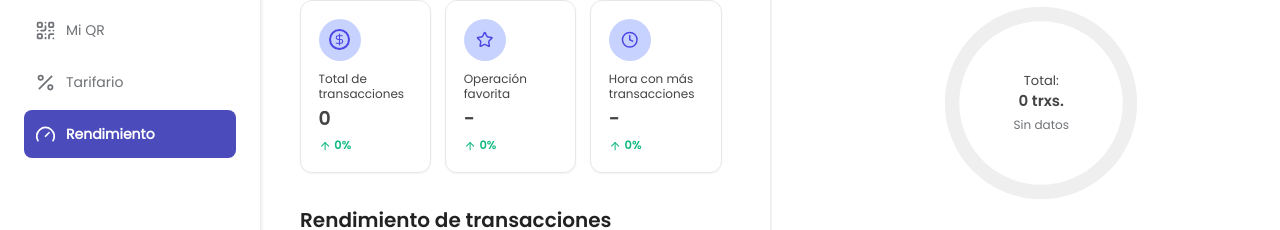
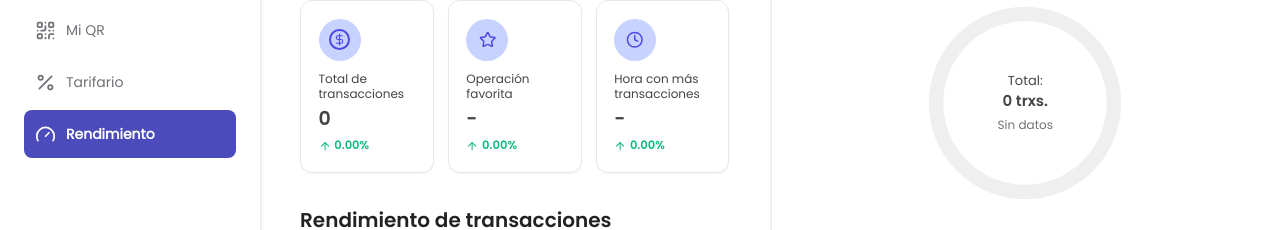
Before and after one commit to AnishV-05/KasNet-App, a React app: page /dashboard in a window 1280 px wide. Shown: the part 218-448 px from the top of the page. Built offline with nearby package versions, Linux system fonts and the light colour scheme; no server answers.

Commit message:
decimal round fix

```diff
--- a/src/modules/screens/dashboard/component/SummaryCards.tsx
+++ b/src/modules/screens/dashboard/component/SummaryCards.tsx
@@ -1,9 +1,9 @@
-import { DollarSign, Star, Clock, ArrowUp } from "lucide-react";
+import { DollarSign, Star, Clock, ArrowUp, ArrowDown } from "lucide-react";
 
 interface SummaryData {
   value: string;
-  change: number;
-  isPositive: boolean;
+  change: number;       // % value (e.g., -83.2014)
+  isPositive: boolean;  // optional consistency flag
 }
 
 interface SummaryCardsProps {
@@ -40,9 +40,16 @@ export function SummaryCards({
     },
   ];
 
+  const formatGrowth = (g: number) =>
+    Number.isFinite(g) ? g.toFixed(2) : "0.00";
+
   return (
     <div className="grid grid-cols-3 sm:grid-cols-3 gap-4 w-full">
-      {cards.map((card, i) => (
+      {cards.map((card, i) => {
+        const positive = card.data.isPositive ?? card.data.change >= 0;
+        const ArrowIcon = positive ? ArrowUp : ArrowDown;
+
+        return (
           <div
             key={i}
             className="min-w-[110px] flex flex-col justify-between rounded-[12px] border border-[#e5e7eb] shadow-sm hover:shadow-md transition-shadow duration-150 bg-white p-3 sm:p-5 overflow-hidden box-border"
@@ -57,7 +64,7 @@ export function SummaryCards({
               <p
                 className="text-[#444] mb-1 mt-1 max-w-full"
                 style={{
-                fontSize: "clamp(10px, 2.1vw, 12px)", // ↓ reduced slightly
+                  fontSize: "clamp(10px, 2.1vw, 12px)",
                   lineHeight: 1.25,
                   wordBreak: "keep-all",
                   overflowWrap: "normal",
@@ -75,7 +82,7 @@ export function SummaryCards({
               <p
                 className="font-['Poppins-SemiBold'] text-[#444] my-1 max-w-full"
                 style={{
-                fontSize: "clamp(12px, 2.9vw, 19px)", // ↓ slightly reduced
+                  fontSize: "clamp(12px, 2.9vw, 19px)",
                   lineHeight: 1.18,
                   whiteSpace: "normal",
                   wordBreak: "keep-all",
@@ -92,27 +99,28 @@ export function SummaryCards({
 
               {/* Change */}
               <div className="flex items-center gap-1 mt-1">
-              <ArrowUp
+                <ArrowIcon
                   className={`w-3.5 h-3.5 ${
-                  card.data.isPositive ? "text-[#10b981]" : "text-[#ef4444]"
+                    positive ? "text-[#10b981]" : "text-[#ef4444]"
                   } flex-shrink-0`}
                 />
                 <p
                   className={`font-['Poppins-SemiBold'] ${
-                  card.data.isPositive ? "text-[#10b981]" : "text-[#ef4444]"
+                    positive ? "text-[#10b981]" : "text-[#ef4444]"
                   } max-w-full`}
                   style={{
-                  fontSize: "clamp(10px, 0.9vw, 12px)", // ↓ reduced
+                    fontSize: "clamp(10px, 0.9vw, 12px)",
                     wordBreak: "keep-all",
                     overflowWrap: "normal",
                   }}
                 >
-                {card.data.change}%
+                  {formatGrowth(card.data.change)}%
                 </p>
               </div>
             </div>
           </div>
-      ))}
+        );
+      })}
     </div>
   );
 }
--- a/src/modules/screens/dashboard/dashboard.screen.tsx
+++ b/src/modules/screens/dashboard/dashboard.screen.tsx
@@ -1,7 +1,6 @@
 // src/modules/screens/dashboard/dashboard.screen.tsx
 import "@/assets/styles/app.scss";
 import { useMemo, useState } from "react";
-import { Home, LayoutDashboard, ArrowLeftRight, QrCode, Percent } from "lucide-react";
 import { DesktopHeader } from "./layout/DesktopHeader";
 import { DesktopSidebar } from "./layout/DesktopSidebar";
 import { MobileHeader } from "./layout/MobileHeader";
@@ -25,17 +24,25 @@ export function DashboardScreen() {
   const [activeMenu, setActiveMenu] = useState("rendimiento");
   const [sidebarCollapsed, setSidebarCollapsed] = useState(false);
 
-  // ---- dynamic ranges by tab ----
+  // ---- date ranges by tab ----
   const fmt = (d: Date) => d.toISOString().split("T")[0];
   const today = new Date();
-  const daysAgo = (n: number) => { const d = new Date(today); d.setDate(d.getDate() - n); return d; };
+  const daysAgo = (n: number) => {
+    const d = new Date(today);
+    d.setDate(d.getDate() - n);
+    return d;
+  };
   const startOfMonth = (d: Date) => new Date(d.getFullYear(), d.getMonth(), 1);
-  const monthsAgoStart = (n: number) => { const d = startOfMonth(today); d.setMonth(d.getMonth() - n); return d; };
+  const monthsAgoStart = (n: number) => {
+    const d = startOfMonth(today);
+    d.setMonth(d.getMonth() - n);
+    return d;
+  };
 
   const ranges: Record<TimePeriod, { start: string; end: string }> = {
-    Diario:  { start: fmt(daysAgo(29)), end: fmt(today) },          // ~30 días
-    Semanal: { start: fmt(daysAgo(83)), end: fmt(today) },          // ~12 semanas
-    Mensual: { start: fmt(monthsAgoStart(11)), end: fmt(today) },   // 12 meses
+    Diario: { start: fmt(daysAgo(29)), end: fmt(today) }, // ~30 días
+    Semanal: { start: fmt(daysAgo(83)), end: fmt(today) }, // ~12 semanas
+    Mensual: { start: fmt(monthsAgoStart(11)), end: fmt(today) }, // 12 meses
   };
 
   const terminalId = "21811201";
@@ -51,31 +58,34 @@ export function DashboardScreen() {
   const { data: apiSummary, isFetching: loadingSummary } =
     useGetSummaryQuery({ terminal_id: terminalId, start, end });
 
-  const { data: apiSeries, isFetching: loadingSeries} =
+  const { data: apiSeries, isFetching: loadingSeries } =
     useGetTimeseriesQuery({ terminal_id: terminalId, start, end });
 
   const { data: apiGroup, isFetching: loadingGroup } =
     useGetGroupByQuery({ terminal_id: terminalId, dimension: dimMap[transactionType], start, end });
 
   // ---- helpers ----
-  const toAmPm = (h: number) => { const hr = h % 24; const hh = hr % 12 || 12; return `${hh}:00 ${hr >= 12 ? "pm" : "am"}`; };
+  const toAmPm = (h: number) => {
+    const hr = h % 24;
+    const hh = hr % 12 || 12;
+    return `${hh}:00 ${hr >= 12 ? "pm" : "am"}`;
+  };
   const parse = (s: string) => new Date(s + "T00:00:00");
 
   // color utils
-  const BRAND_COLORS = ["#4B4BBB", "#F9CB00", "#AAB5FF"]; // keep your originals for top 3
+  const BRAND_COLORS = ["#4B4BBB", "#F9CB00", "#AAB5FF"]; // keep originals for top 3
   const EXTRA_COLORS = [
     "#2BBBD8", "#FF6B6B", "#2ECC71", "#FF9F43",
     "#F368E0", "#5C7CFA", "#A3E635", "#22D3EE", "#64748B", "#8B5CF6",
   ];
-  const wheelColor = (i: number) => {
-    // fallback wheel if we exceed EXTRA_COLORS
-    const hue = (i * 47) % 360;
-    return `hsl(${hue} 70% 52%)`;
-  };
+  const wheelColor = (i: number) => `hsl(${(i * 47) % 360} 70% 52%)`;
   const luminance = (hex: string) => {
-    const c = hex.replace("#",""); const r = parseInt(c.slice(0,2),16)/255; const g = parseInt(c.slice(2,4),16)/255; const b = parseInt(c.slice(4,6),16)/255;
-    const f = (v:number)=> (v<=0.03928? v/12.92 : Math.pow((v+0.055)/1.055,2.4));
-    return 0.2126*f(r)+0.7152*f(g)+0.0722*f(b);
+    const c = hex.replace("#", "");
+    const r = parseInt(c.slice(0, 2), 16) / 255;
+    const g = parseInt(c.slice(2, 4), 16) / 255;
+    const b = parseInt(c.slice(4, 6), 16) / 255;
+    const f = (v: number) => (v <= 0.03928 ? v / 12.92 : Math.pow((v + 0.055) / 1.055, 2.4));
+    return 0.2126 * f(r) + 0.7152 * f(g) + 0.0722 * f(b);
   };
   const bestText = (hex: string) => (luminance(hex) > 0.55 ? "#1f2937" : "#ffffff");
 
@@ -114,13 +124,13 @@ export function DashboardScreen() {
     return series.map((p, i) => ({ day: i + 1, value: p.transactions || 0 }));
   };
 
-  // ---- SUMMARY (only backend; placeholder while loading) ----
+  // ---- SUMMARY (backend; placeholder while loading) ----
   const summary = useMemo(() => {
     if (!apiSummary) {
       return {
         totalTransactions: { value: loadingSummary ? "…" : "0", change: 0, isPositive: true },
         favoriteOperation: { value: loadingSummary ? "…" : "-", change: 0, isPositive: true },
-        peakHour:         { value: loadingSummary ? "…" : "-", change: 0, isPositive: true },
+        peakHour: { value: loadingSummary ? "…" : "-", change: 0, isPositive: true },
       };
     }
     return {
@@ -135,27 +145,24 @@ export function DashboardScreen() {
         isPositive: true,
       },
       peakHour: {
-        value:
-          typeof apiSummary.peak_hour?.value === "number"
-            ? toAmPm(apiSummary.peak_hour.value)
-            : "-",
+        value: typeof apiSummary.peak_hour?.value === "number" ? toAmPm(apiSummary.peak_hour.value) : "-",
         change: apiSummary.peak_hour?.growth ?? 0,
         isPositive: (apiSummary.peak_hour?.growth ?? 0) >= 0,
       },
     };
   }, [apiSummary, loadingSummary]);
 
-  // ---- CHART (only backend; empty array while loading) ----
+  // ---- CHART (backend; empty array while loading) ----
   const chartData = useMemo(() => {
     if (!apiSeries?.length) return [];
     return aggregateSeries(
-      apiSeries.map(s => ({ date: s.date, transactions: s.transactions ?? 0 })),
+      apiSeries.map((s) => ({ date: s.date, transactions: s.transactions ?? 0 })),
       timePeriod,
       start
     );
   }, [apiSeries, timePeriod, start]);
 
-  // ---- DONUT/LIST (keeps brand colors for first 3, auto-generates beyond) ----
+  // ---- DONUT/LIST (brand colors for top 3, auto-generate beyond) ----
   const transactionData = useMemo(() => {
     if (!apiGroup?.length) return { total: 0, items: [] as any[] };
 
@@ -166,7 +173,7 @@ export function DashboardScreen() {
       .map((row, idx) => {
         let colorHex: string;
         if (idx < BRAND_COLORS.length) {
-          colorHex = BRAND_COLORS[idx]; // keep your exact brand colors for top 3
+          colorHex = BRAND_COLORS[idx];
         } else {
           const extraIndex = idx - BRAND_COLORS.length;
           colorHex = EXTRA_COLORS[extraIndex] ?? wheelColor(extraIndex);
@@ -184,19 +191,21 @@ export function DashboardScreen() {
     // ensure rounding sums to 100
     const sum = items.reduce((a, i) => a + (i.percentage || 0), 0);
     if (items.length && sum !== 100) {
-      items[items.length - 1].percentage += (100 - sum);
+      items[items.length - 1].percentage += 100 - sum;
     }
 
     return { total, items };
   }, [apiGroup]);
 
-  const transactionTypes: TransactionType[] = ["Canal", "Operación", "Entidad"];
-
   return (
     <div className="bg-white relative w-full min-h-screen flex flex-col lg:max-w-none mx-auto overflow-x-hidden overflow-y-hidden">
       {/* Headers */}
-      <div className="hidden lg:block sticky top-0 z-20"><DesktopHeader /></div>
-      <div className="lg:hidden sticky top-0 z-20"><MobileHeader /></div>
+      <div className="hidden lg:block sticky top-0 z-20">
+        <DesktopHeader />
+      </div>
+      <div className="lg:hidden sticky top-0 z-20">
+        <MobileHeader />
+      </div>
 
       <BottomNav active={activeMenu} onChange={(id) => setActiveMenu(id)} />
 
@@ -212,13 +221,15 @@ export function DashboardScreen() {
 
         <div className="flex h-screen w-full min-w-0">
           {/* Main Content Area */}
-          <div className="flex-1 overflow-y-auto min-w-0" style={{ paddingBottom: 'calc(64px + env(safe-area-inset-bottom))' }}>
+          <div
+  className="
+    flex-1 overflow-y-auto min-w-0
+    pb-[calc(64px+env(safe-area-inset-bottom))]
+    sm:pb-[calc(114px+env(safe-area-inset-bottom))]
+  "
+>
             <div
-              className={`w-full max-w-[1440px] mx-auto px-[12px] sm:px-[20px] md:px-[24px] lg:px-[40px] py-[16px] sm:py-[20px] lg:py-[32px] pb-[100px] lg:pb-[32px] flex flex-col lg:grid lg:gap-[48px] ${
-                sidebarCollapsed
-                  ? "lg:grid-cols-[minmax(0,1fr)_1px_minmax(0,1fr)]"
-                  : "lg:grid-cols-[minmax(0,1fr)_1px_minmax(0,1fr)]"
-              }`}
+              className={`w-full max-w-[1440px] mx-auto px-[12px] sm:px-[20px] md:px-[24px] lg:px-[40px] py-[16px] sm:py-[20px] lg:py-[32px] pb-[100px] lg:pb-[32px] flex flex-col lg:grid lg:gap-[40px] lg:grid-cols-[minmax(0,1fr)_1px_minmax(0,1fr)]`}
             >
               {/* Left column */}
               <div className="flex flex-col">
@@ -246,15 +257,15 @@ export function DashboardScreen() {
                 </div>
 
                 <div className="order-4 lg:order-3 mb-[10px] sm:mb-[0px] w-full overflow-x-auto min-w-0">
-                  <ChartSection timePeriod={timePeriod} chartData={chartData} isFetching={loadingSeries}/>
+                  <ChartSection timePeriod={timePeriod} chartData={chartData} isFetching={loadingSeries} />
                 </div>
               </div>
 
               {/* Vertical Divider */}
-              <div className="hidden lg:block lg:col-start-2 lg:row-start-1 lg:row-end-[span_4] self-stretch lg:sticky lg:top-0 lg:-mt-[32px] lg:h-[calc(100vh+32px)] lg:w-[2px] bg-[#efefef] z-10"/>
+              <div className="hidden lg:block lg:col-start-2 lg:row-start-1 lg:row-end-[span_4] self-stretch lg:sticky lg:top-0 lg:-mt-[32px] lg:h-[calc(100vh+32px)] lg:w-[2px] bg-[#efefef] z-10" />
 
               {/* Right column */}
-              <div className="lg:col-start-3 lg:col-end-4 lg:pl-[24px]">
+              <div className="lg:col-start-3 lg:col-end-4 ">
                 <div className="mb-[8px]">
                   <p className="font-['Poppins-SemiBold'] text-[#444444] text-[16px] sm:text-[18px] md:text-[20px] mb-[12px]">
                     Detalle de transacciones
@@ -268,13 +279,19 @@ export function DashboardScreen() {
                           <button
                             onClick={() => setTransactionType(type)}
                             className={`w-full text-center px-[14px] py-[8px] text-[13px] sm:text-[16px] leading-[18px] transition-all duration-150 rounded-t-[1px]
-                              ${isActive ? "bg-[#f5f4ff] text-[#444444] font-['Poppins-SemiBold'] shadow-sm" : "bg-transparent text-[#6f7276] hover:text-[#4B4BBB] font-['Poppins-SemiBold']"}`}
+                              ${
+                                isActive
+                                  ? "bg-[#f5f4ff] text-[#444444] font-['Poppins-SemiBold'] shadow-sm"
+                                  : "bg-transparent text-[#6f7276] hover:text-[#4B4BBB] font-['Poppins-SemiBold']"
+                              }`}
                           >
                             {type}
                           </button>
                           <div
-                            className={`absolute bottom-[-1px] h-[3px] rounded-full transition-all duration-200 ${isActive ? "bg-[#4B4BBB]" : "bg-transparent"}`}
-                            style={{ left: '14px', right: '14px' }}
+                            className={`absolute bottom-[-1px] h-[3px] rounded-full transition-all duration-200 ${
+                              isActive ? "bg-[#4B4BBB]" : "bg-transparent"
+                            }`}
+                            style={{ left: "14px", right: "14px" }}
                           />
                         </div>
                       );
@@ -312,7 +329,8 @@ export function DashboardScreen() {
                               if (!items0.length || (transactionData?.total ?? 0) === 0) {
                                 return (
                                   <circle
-                                    cx="104" cy="104"
+                                    cx="104"
+                                    cy="104"
                                     r={(innerRadius + outerRadius) / 2}
                                     fill="none"
                                     stroke="#efefef"
@@ -325,7 +343,8 @@ export function DashboardScreen() {
                                 const c = items0[0];
                                 return (
                                   <circle
-                                    cx="104" cy="104"
+                                    cx="104"
+                                    cy="104"
                                     r={(innerRadius + outerRadius) / 2}
                                     fill="none"
                                     stroke={c.colorHex}
@@ -398,9 +417,7 @@ export function DashboardScreen() {
                       // ---------- Actual Data ----------
                       <div className="box-border flex flex-col gap-[6px]">
                         {transactionData.items.length === 0 && (
-                          <div className="px-[10px] py-[12px] text-[#6f7276] text-[13px]">
-                            Sin datos.
-                          </div>
+                          <div className="px-[10px] py-[12px] text-[#6f7276] text-[13px]">Sin datos.</div>
                         )}
 
                         {transactionData.items.map((item: any, idx: number) => (
@@ -415,10 +432,7 @@ export function DashboardScreen() {
                                 className="flex items-center justify-center min-w-[50px] sm:min-w-[56px] px-[10px] py-[6px] rounded-[20px]"
                                 style={{ backgroundColor: item.colorHex }}
                               >
-                                <p
-                                  className="font-['Poppins-Medium'] text-[13px] sm:text-[14px]"
-                                  style={{ color: item.textHex }}
-                                >
+                                <p className="font-['Poppins-Medium'] text-[13px] sm:text-[14px]" style={{ color: item.textHex }}>
                                   {item.name}
                                 </p>
                               </div>
@@ -427,16 +441,13 @@ export function DashboardScreen() {
                               <p className="font-['Poppins-SemiBold'] text-[#444] text-[13px] sm:text-[14px]">
                                 {item.transactions} trxs.
                               </p>
-                              <p className="text-[#444] font-['Poppins-Regular'] text-[12px]">
-                                S/. {Number(item.amount ?? 0).toFixed(2)}
-                              </p>
+                              <p className="text-[#444] font-['Poppins-Regular'] text-[12px]">S/. {Number(item.amount ?? 0).toFixed(2)}</p>
                             </div>
                           </div>
                         ))}
                       </div>
                     )}
                   </div>
-
                 </div>
               </div>
               {/* /Right column */}
```
Lines whose indentation alone changed are shown as unchanged.
